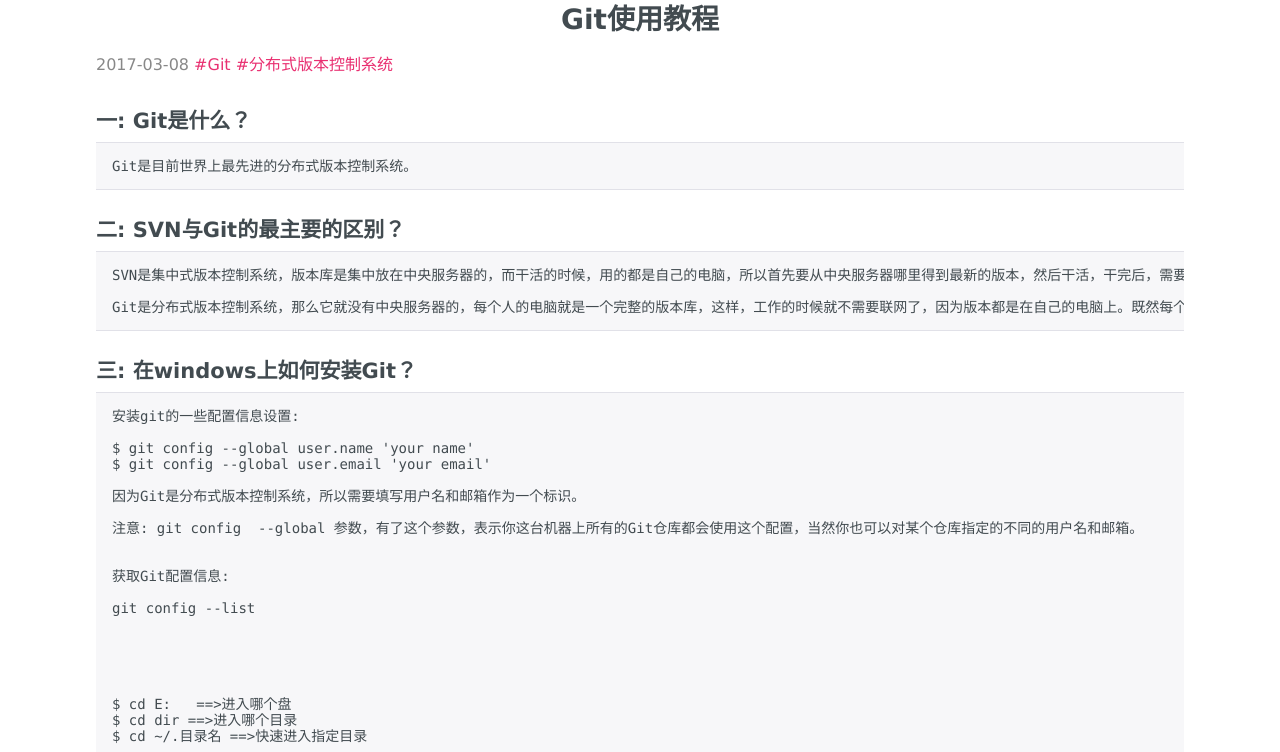
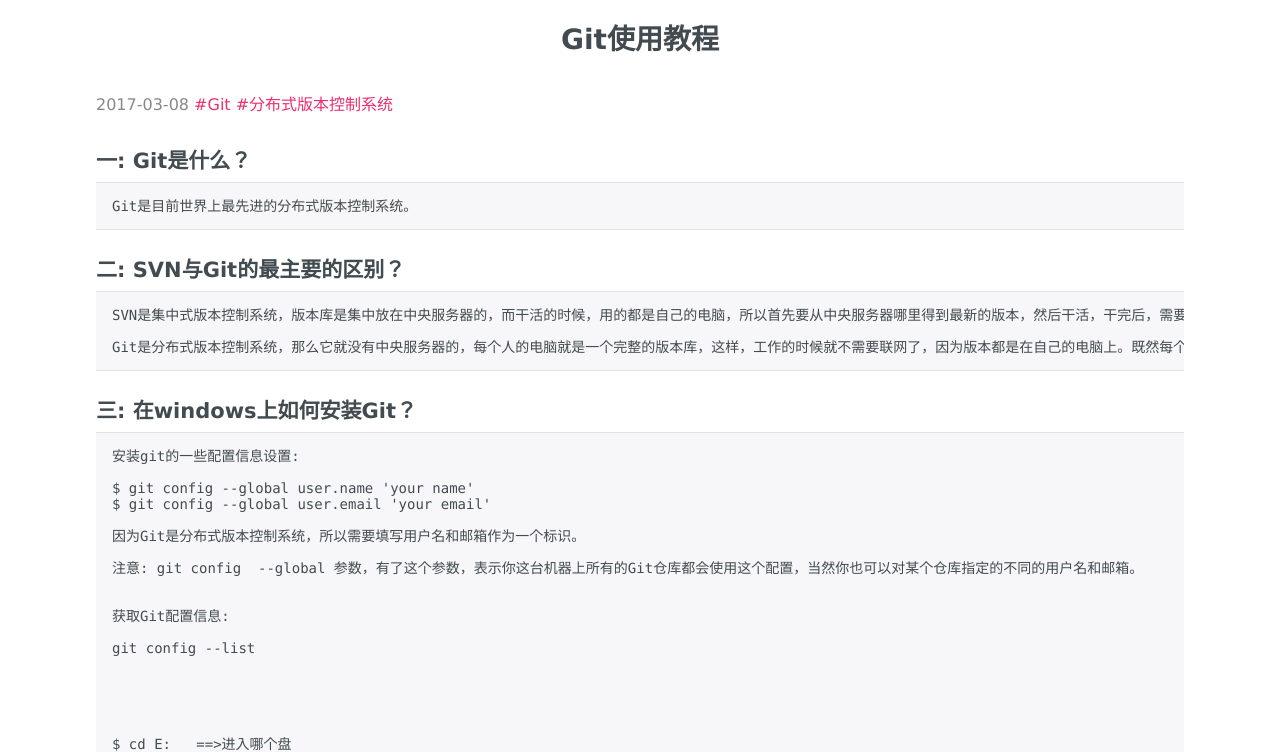
Before and after one commit to yanmuxiao/yanmuxiao.github.io, a plain HTML site: page git.html in a window 1280 px wide. Shown: the part 64-816 px from the top of the page. Drawn offline with nearby package versions, Linux system fonts and the light colour scheme; some packages are replaced by stand-ins of ours.

Commit message:
update main.css

```diff
--- a/main.css
+++ b/main.css
@@ -89,7 +89,8 @@
 	font-size: 28px;
 	line-height: 48px;
 	text-align: center;
-	font-weight: 700
+	font-weight: 700;
+	padding: 20px 0;
 }
 .entry h2 {
 	font-size: 21px;
```
